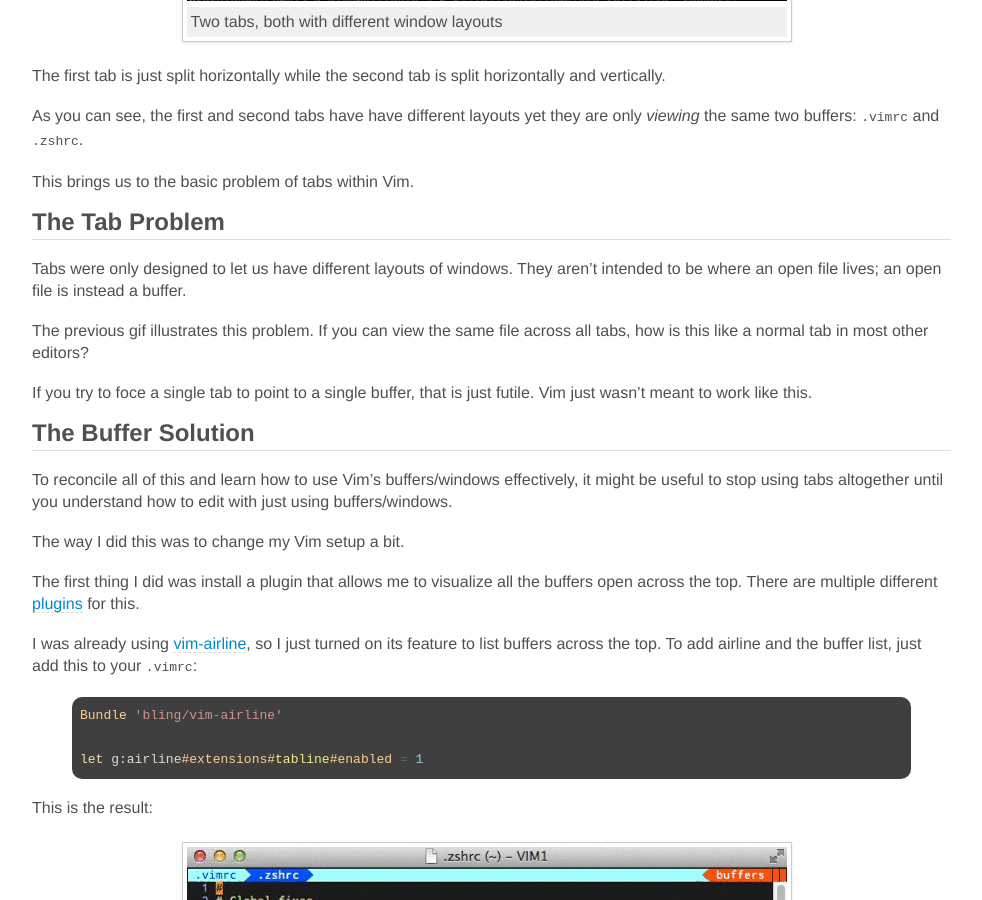
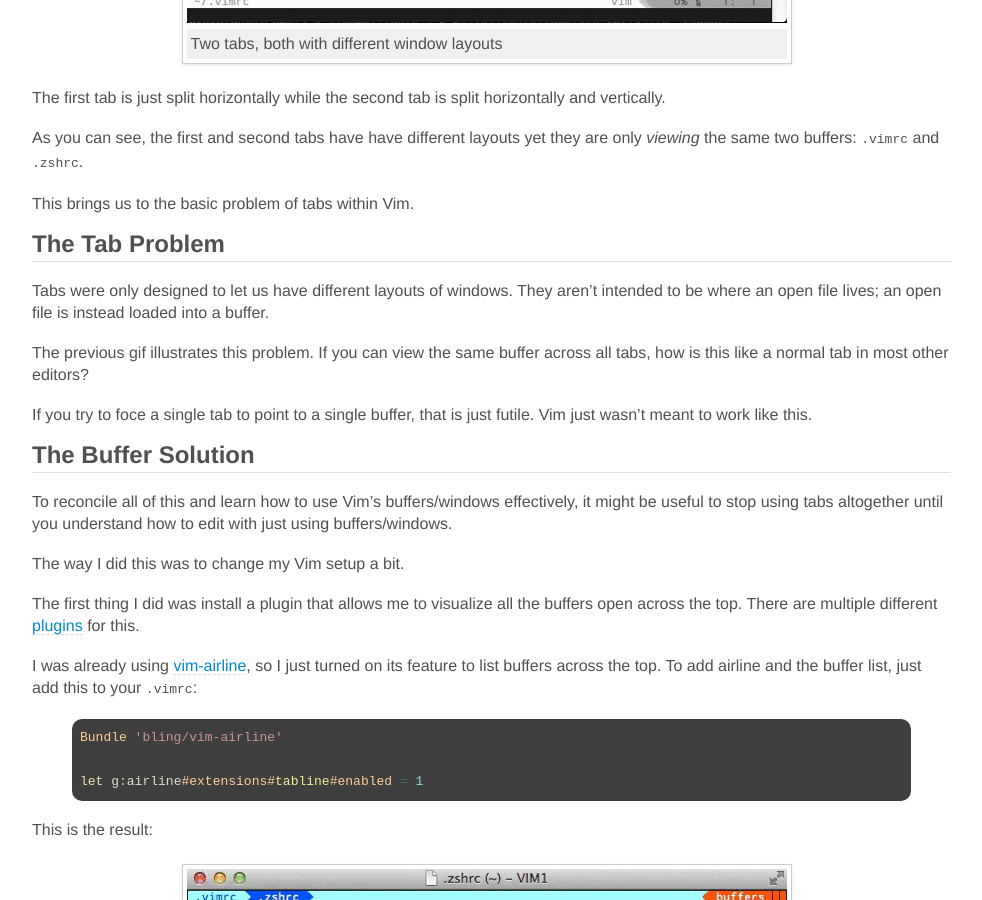
Before and after one commit to jdavis/jdavis.github.com, a Jekyll site: the page built from _posts/2014-04-05-vim-tab-madness-buffers-vs-tabs.md, in a window 1280 px wide and 900 px high, scrolled down 3262 px. Shown: the whole window, without its empty margins (239-1221 px from the left). Built offline with Jekyll 4.4.1, drawn with Linux system fonts in a browser that asks for light colours; some web fonts are replaced; Markdown is read by kramdown in place of the engine named in the settings; some of the changed text lies outside the part shown.

Commit message:
Make difference between file and buffer more clear

```diff
--- a/_posts/2014-04-05-vim-tab-madness-buffers-vs-tabs.md
+++ b/_posts/2014-04-05-vim-tab-madness-buffers-vs-tabs.md
@@ -36,8 +36,9 @@
 
 ## Buffers
 
-A buffer is nothing more than a file that you are editing that is loaded into
-Vim. So when you issue this command:
+A buffer is nothing more text that you are editing. For example, when you open a
+file, the content of the file is loaded into a buffer. So when you issue this
+command:
 
 {% highlight bash %}
 $ vim .vimrc
@@ -80,7 +81,7 @@
 The important thing to note is that a window can view any buffer it wishes; it
 isn't forced to look at the same buffer. And we've all noticed this. When
 editing a file, if we type `:vsplit`, we will get a vertical split and in the
-other window, we will see the current file we are editing!
+other window, we will see the current buffer we are editing!
 
 That should no longer be confusing because a window lets us look at *any*
 buffer. It just so happens that when creating a new split: `:split` or
@@ -91,7 +92,7 @@
 
 For an example of this, by running the following commands, we will start
 editing two files in Vim, open a new window by horizontally splitting, and then
-view the second file in the original window.
+view the second buffer in the original window.
 
 {% highlight bash %}
 $ vim .vimrc .zshrc
@@ -147,10 +148,11 @@
 ## The Tab Problem
 
 Tabs were only designed to let us have different layouts of windows. They aren't
-intended to be where an open file lives; an open file is instead a buffer.
+intended to be where an open file lives; an open file is instead loaded into a
+buffer.
 
-The previous gif illustrates this problem. If you can view the same file across
-all tabs, how is this like a normal tab in most other editors?
+The previous gif illustrates this problem. If you can view the same buffer
+across all tabs, how is this like a normal tab in most other editors?
 
 If you try to foce a single tab to point to a single buffer, that is just
 futile. Vim just wasn't meant to work like this.
```
